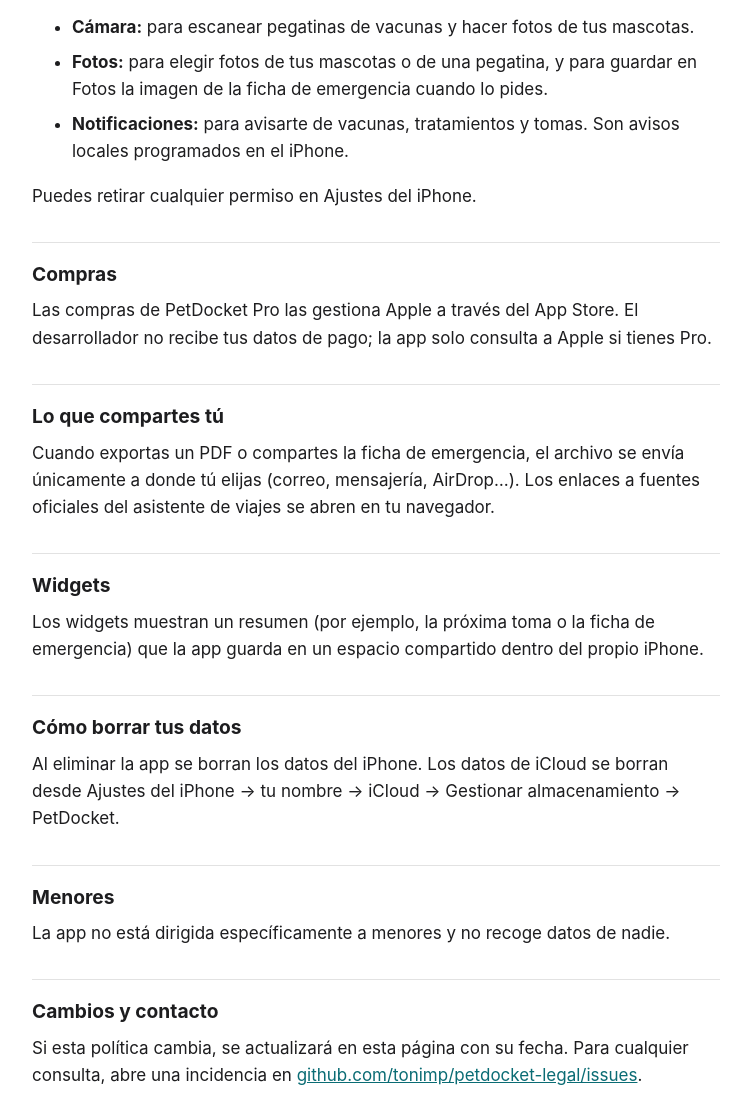
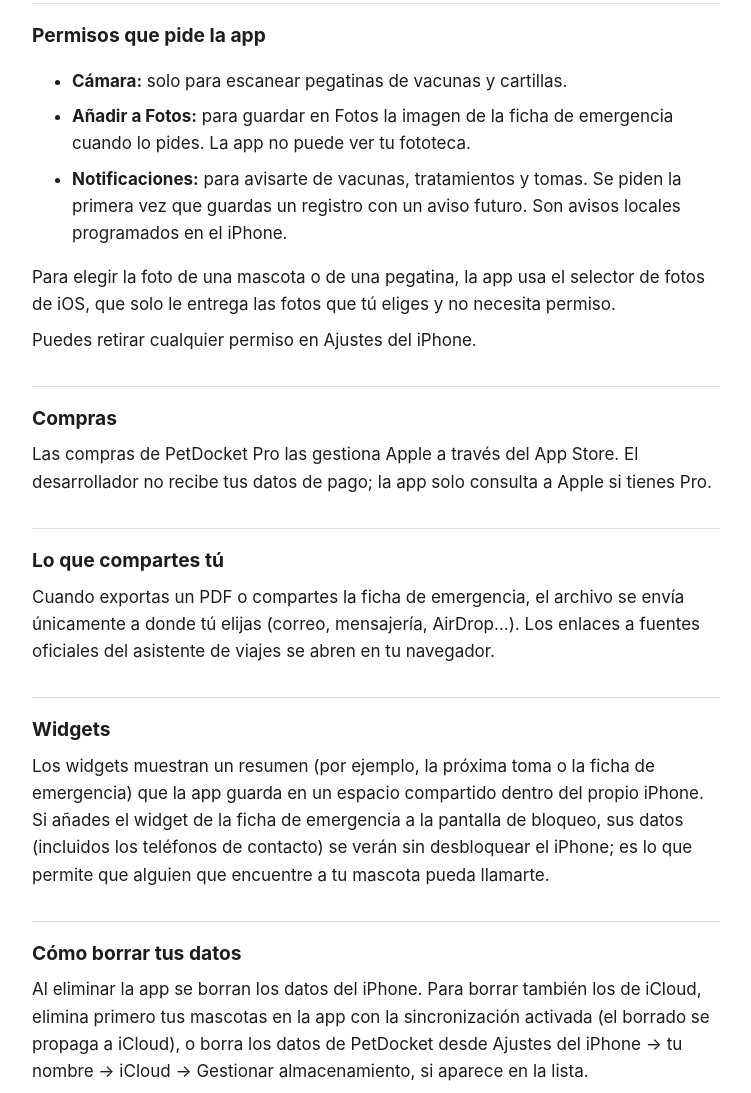
Before and after one commit to tonimp/petdocket-legal, a plain HTML site: page privacidad.html in a window 1280 px wide. Shown: the part 847-1940 px from the top of the page, without its empty margins (264-1015 px from the left). Drawn offline with Linux system fonts and the light colour scheme.

Commit message:
Precisar iCloud, permisos, widget de bloqueo y borrado en la política
Co-Authored-By: Claude Opus 5.5 <noreply@anthropic.com>

```diff
--- a/privacidad.html
+++ b/privacidad.html
@@ -10,7 +10,7 @@
 
 <h2>Datos que guardas en la app</h2>
 <p>Los datos que introduces (mascotas, fotos, vacunas, tratamientos y tomas, peso, alergias, notas, gastos, recordatorios y los datos de contacto que añadas, como tu nombre y teléfono o el de tu clínica) se guardan en tu iPhone.</p>
-<p>Si tienes PetDocket Pro y activas la sincronización con iCloud, se guardan también en la base de datos privada de iCloud de tu Apple ID, gestionada por Apple. Solo tú tienes acceso a ella: ni el desarrollador ni terceros pueden leerla. Puedes desactivar la sincronización en PetDocket → Ajustes.</p>
+<p>Con PetDocket Pro, la sincronización con iCloud está activada por defecto: los datos se guardan también en la base de datos privada de iCloud de tu Apple ID, gestionada por Apple, para tenerlos en tus otros dispositivos y recuperarlos si reinstalas la app. Solo tú tienes acceso a ella: ni el desarrollador ni terceros pueden leerla. Puedes desactivar la sincronización en PetDocket → Ajustes. Desactivarla o dejar de tener Pro no borra los datos que ya están en iCloud (ver «Cómo borrar tus datos»).</p>
 
 <h2>Lo que no hacemos</h2>
 <ul>
@@ -21,10 +21,11 @@
 
 <h2>Permisos que pide la app</h2>
 <ul>
-<li><strong>Cámara:</strong> para escanear pegatinas de vacunas y hacer fotos de tus mascotas.</li>
-<li><strong>Fotos:</strong> para elegir fotos de tus mascotas o de una pegatina, y para guardar en Fotos la imagen de la ficha de emergencia cuando lo pides.</li>
-<li><strong>Notificaciones:</strong> para avisarte de vacunas, tratamientos y tomas. Son avisos locales programados en el iPhone.</li>
+<li><strong>Cámara:</strong> solo para escanear pegatinas de vacunas y cartillas.</li>
+<li><strong>Añadir a Fotos:</strong> para guardar en Fotos la imagen de la ficha de emergencia cuando lo pides. La app no puede ver tu fototeca.</li>
+<li><strong>Notificaciones:</strong> para avisarte de vacunas, tratamientos y tomas. Se piden la primera vez que guardas un registro con un aviso futuro. Son avisos locales programados en el iPhone.</li>
 </ul>
+<p>Para elegir la foto de una mascota o de una pegatina, la app usa el selector de fotos de iOS, que solo le entrega las fotos que tú eliges y no necesita permiso.</p>
 <p>Puedes retirar cualquier permiso en Ajustes del iPhone.</p>
 
 <h2>Compras</h2>
@@ -34,10 +35,10 @@
 <p>Cuando exportas un PDF o compartes la ficha de emergencia, el archivo se envía únicamente a donde tú elijas (correo, mensajería, AirDrop…). Los enlaces a fuentes oficiales del asistente de viajes se abren en tu navegador.</p>
 
 <h2>Widgets</h2>
-<p>Los widgets muestran un resumen (por ejemplo, la próxima toma o la ficha de emergencia) que la app guarda en un espacio compartido dentro del propio iPhone.</p>
+<p>Los widgets muestran un resumen (por ejemplo, la próxima toma o la ficha de emergencia) que la app guarda en un espacio compartido dentro del propio iPhone. Si añades el widget de la ficha de emergencia a la pantalla de bloqueo, sus datos (incluidos los teléfonos de contacto) se verán sin desbloquear el iPhone; es lo que permite que alguien que encuentre a tu mascota pueda llamarte.</p>
 
 <h2>Cómo borrar tus datos</h2>
-<p>Al eliminar la app se borran los datos del iPhone. Los datos de iCloud se borran desde Ajustes del iPhone → tu nombre → iCloud → Gestionar almacenamiento → PetDocket.</p>
+<p>Al eliminar la app se borran los datos del iPhone. Para borrar también los de iCloud, elimina primero tus mascotas en la app con la sincronización activada (el borrado se propaga a iCloud), o borra los datos de PetDocket desde Ajustes del iPhone → tu nombre → iCloud → Gestionar almacenamiento, si aparece en la lista.</p>
 
 <h2>Menores</h2>
 <p>La app no está dirigida específicamente a menores y no recoge datos de nadie.</p>
```
